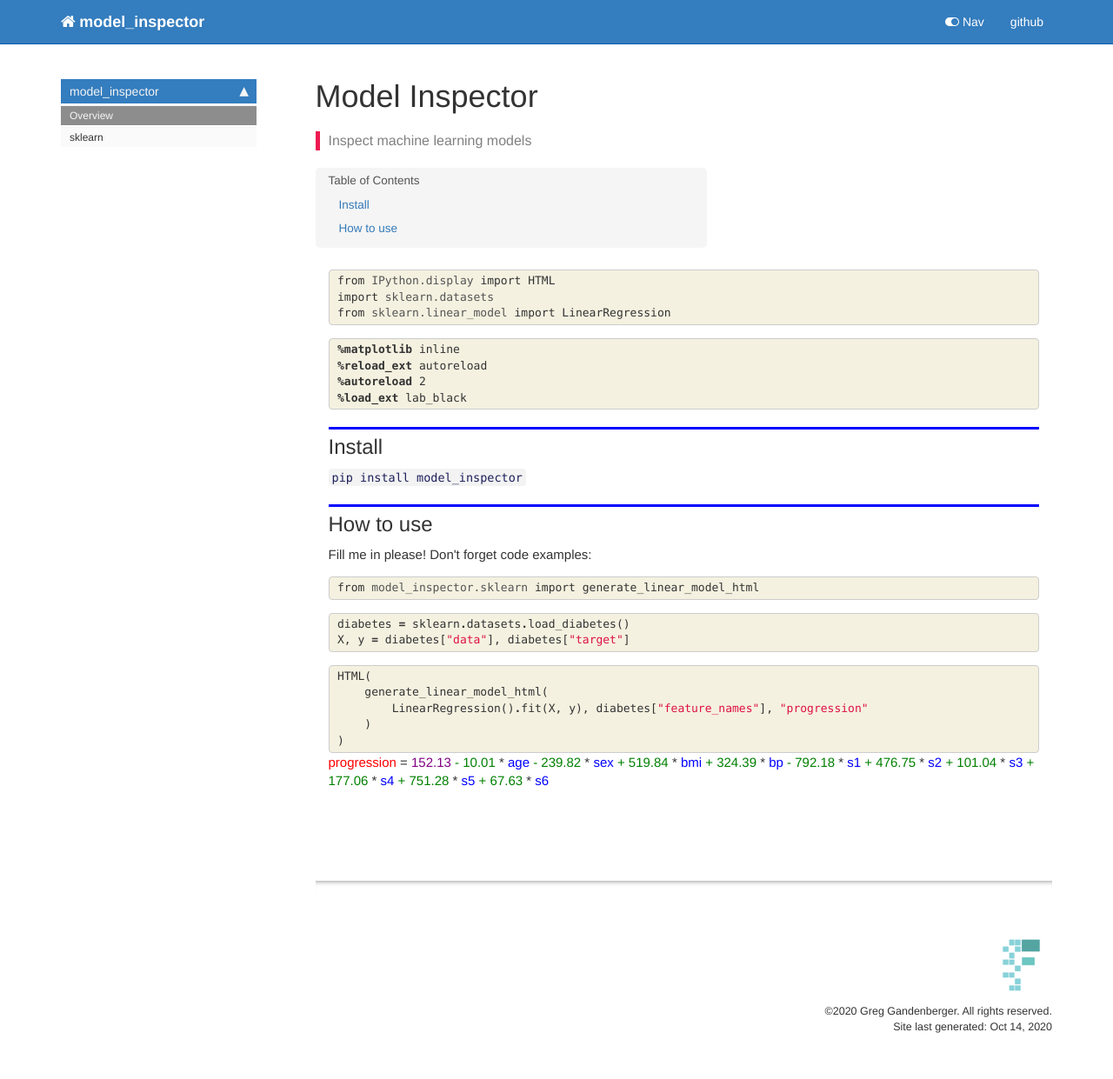
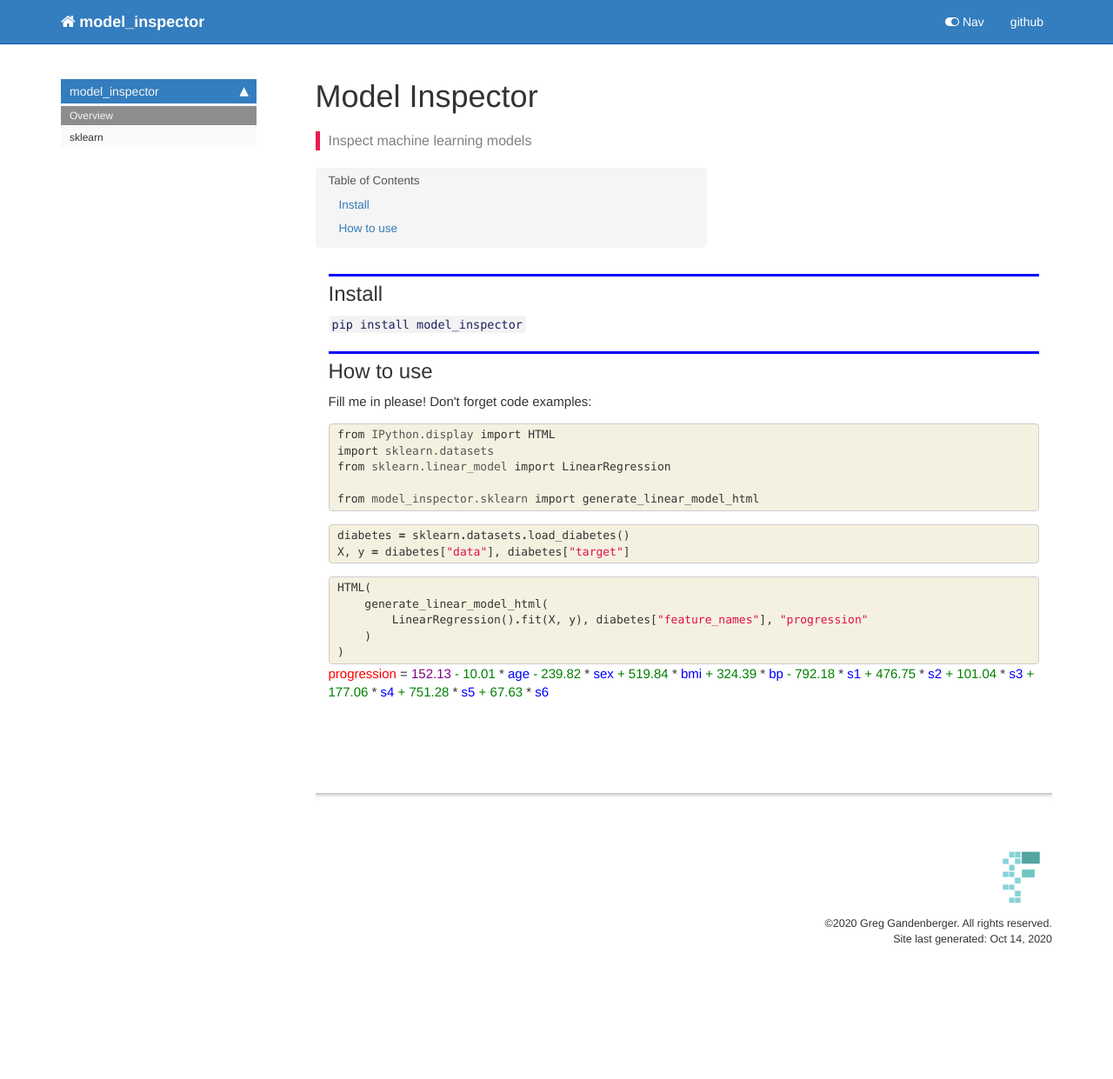
Before and after one commit to gsganden/model_inspector, a Jekyll site: the page built from docs/index.html, in a window 1280 px wide. Shown: the whole page at 87% size. Built offline with Jekyll 4.4.1, drawn with Linux system fonts in a browser that asks for light colours; nearby versions of some CDN libraries; comment, search, counter and statistics services are not loaded; after the commit the page ends 1139 px from its top, so only the background shows below that.

Commit message:
Clean notebooks

```diff
--- a/docs/index.html
+++ b/docs/index.html
@@ -25,45 +25,6 @@ nb_path: "index.ipynb"
     {% raw %}
 
 <div class="cell border-box-sizing code_cell rendered">
-
-</div>
-    {% endraw %}
-
-    {% raw %}
-
-<div class="cell border-box-sizing code_cell rendered">
-<div class="input">
-
-<div class="inner_cell">
-    <div class="input_area">
-<div class=" highlight hl-ipython3"><pre><span></span><span class="kn">from</span> <span class="nn">IPython.display</span> <span class="kn">import</span> <span class="n">HTML</span>
-<span class="kn">import</span> <span class="nn">sklearn.datasets</span>
-<span class="kn">from</span> <span class="nn">sklearn.linear_model</span> <span class="kn">import</span> <span class="n">LinearRegression</span>
-</pre></div>
-
-    </div>
-</div>
-</div>
-
-</div>
-    {% endraw %}
-
-    {% raw %}
-
-<div class="cell border-box-sizing code_cell rendered">
-<div class="input">
-
-<div class="inner_cell">
-    <div class="input_area">
-<div class=" highlight hl-ipython3"><pre><span></span><span class="o">%</span><span class="k">matplotlib</span> inline
-<span class="o">%</span><span class="k">reload_ext</span> autoreload
-<span class="o">%</span><span class="k">autoreload</span> 2
-<span class="o">%</span><span class="k">load_ext</span> lab_black
-</pre></div>
-
-    </div>
-</div>
-</div>
 
 </div>
     {% endraw %}
@@ -101,7 +62,11 @@ nb_path: "index.ipynb"
 
 <div class="inner_cell">
     <div class="input_area">
-<div class=" highlight hl-ipython3"><pre><span></span><span class="kn">from</span> <span class="nn">model_inspector.sklearn</span> <span class="kn">import</span> <span class="n">generate_linear_model_html</span>
+<div class=" highlight hl-ipython3"><pre><span></span><span class="kn">from</span> <span class="nn">IPython.display</span> <span class="kn">import</span> <span class="n">HTML</span>
+<span class="kn">import</span> <span class="nn">sklearn.datasets</span>
+<span class="kn">from</span> <span class="nn">sklearn.linear_model</span> <span class="kn">import</span> <span class="n">LinearRegression</span>
+
+<span class="kn">from</span> <span class="nn">model_inspector.sklearn</span> <span class="kn">import</span> <span class="n">generate_linear_model_html</span>
 </pre></div>
 
     </div>
```
Also changed, not shown: README.md.
